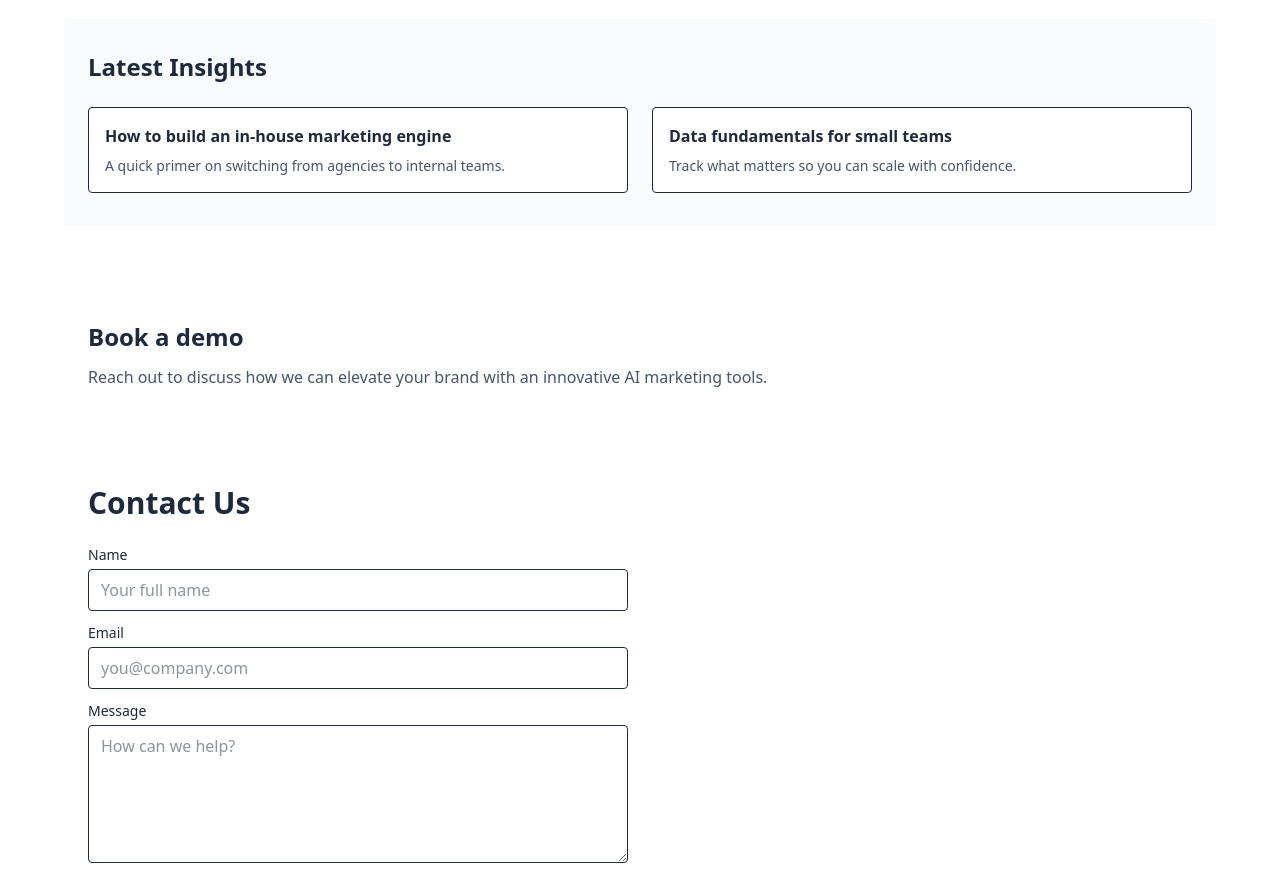
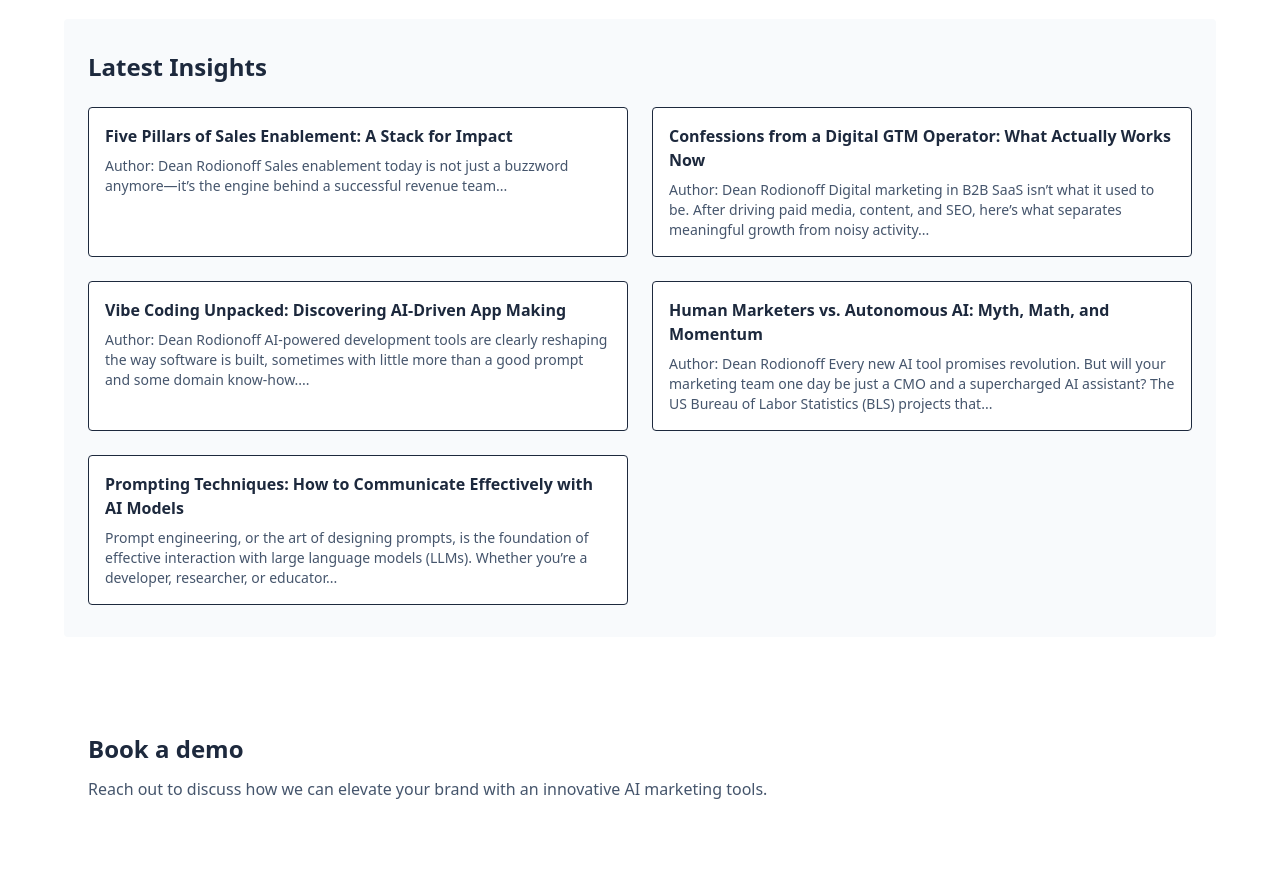
Before and after one commit to Scathak/businesscard, a React (Vite) app: page / in a window 1280 px wide. Shown: the part 1740-2619 px from the top of the page. Built offline with nearby package versions, Linux system fonts and the light colour scheme; the HTML template or start-up script is replaced by a standard one.

Commit message:
Updated blog. Updated contacts.

```diff
--- a/src/components/BlogTeaser.jsx
+++ b/src/components/BlogTeaser.jsx
@@ -12,9 +12,9 @@ export const BlogTeaser = () => (
           transition={{ duration: 0.5 }}
           className="p-4 border rounded bg-white"
         >
-          <h3 className="font-semibold">How to build an in-house marketing engine</h3>
+          <h3 className="font-semibold">Five Pillars of Sales Enablement: A Stack for Impact</h3>
           <p className="mt-2 text-sm text-slate-600">
-            A quick primer on switching from agencies to internal teams.
+            Author: Dean Rodionoff Sales enablement today is not just a buzzword anymore—it’s the engine behind a successful revenue team...
           </p>
         </motion.article>
         <motion.article
@@ -23,9 +23,42 @@ export const BlogTeaser = () => (
           transition={{ duration: 0.6 }}
           className="p-4 border rounded bg-white"
         >
-          <h3 className="font-semibold">Data fundamentals for small teams</h3>
+          <h3 className="font-semibold">Confessions from a Digital GTM Operator: What Actually Works Now</h3>
           <p className="mt-2 text-sm text-slate-600">
-            Track what matters so you can scale with confidence.
+            Author: Dean Rodionoff Digital marketing in B2B SaaS isn’t what it used to be. After driving paid media, content, and SEO, here’s what separates meaningful growth from noisy activity...
+          </p>
+        </motion.article>
+        <motion.article
+          initial={{ opacity: 0, y: 20 }}
+          whileInView={{ opacity: 1, y: 0 }}
+          transition={{ duration: 0.6 }}
+          className="p-4 border rounded bg-white"
+        >
+          <h3 className="font-semibold">Vibe Coding Unpacked: Discovering AI-Driven App Making</h3>
+          <p className="mt-2 text-sm text-slate-600">
+            Author: Dean Rodionoff AI-powered development tools are clearly reshaping the way software is built, sometimes with little more than a good prompt and some domain know-how....
+          </p>
+        </motion.article>
+        <motion.article
+          initial={{ opacity: 0, y: 20 }}
+          whileInView={{ opacity: 1, y: 0 }}
+          transition={{ duration: 0.6 }}
+          className="p-4 border rounded bg-white"
+        >
+          <h3 className="font-semibold">Human Marketers vs. Autonomous AI: Myth, Math, and Momentum</h3>
+          <p className="mt-2 text-sm text-slate-600">
+            Author: Dean Rodionoff Every new AI tool promises revolution.  But will your marketing team one day be just a CMO and a supercharged AI assistant?   The US Bureau of Labor Statistics (BLS) projects that...
+          </p>
+        </motion.article>
+        <motion.article
+          initial={{ opacity: 0, y: 20 }}
+          whileInView={{ opacity: 1, y: 0 }}
+          transition={{ duration: 0.6 }}
+          className="p-4 border rounded bg-white"
+        >
+          <h3 className="font-semibold">Prompting Techniques: How to Communicate Effectively with AI Models</h3>
+          <p className="mt-2 text-sm text-slate-600">
+            Prompt engineering, or the art of designing prompts, is the foundation of effective interaction with large language models (LLMs). Whether you’re a developer, researcher, or educator...
           </p>
         </motion.article>
       </div>
--- a/src/components/Contact.jsx
+++ b/src/components/Contact.jsx
@@ -5,7 +5,6 @@ export const Contact = () => (
   <Strip id="contact">
     <div className="max-w-6xl mx-auto px-6">
       <h2 className="text-3xl font-bold">Contact Us</h2>
-
       <div className="mt-6 grid md:grid-cols-2 gap-6">
         <ContactForm />
       </div>
```
